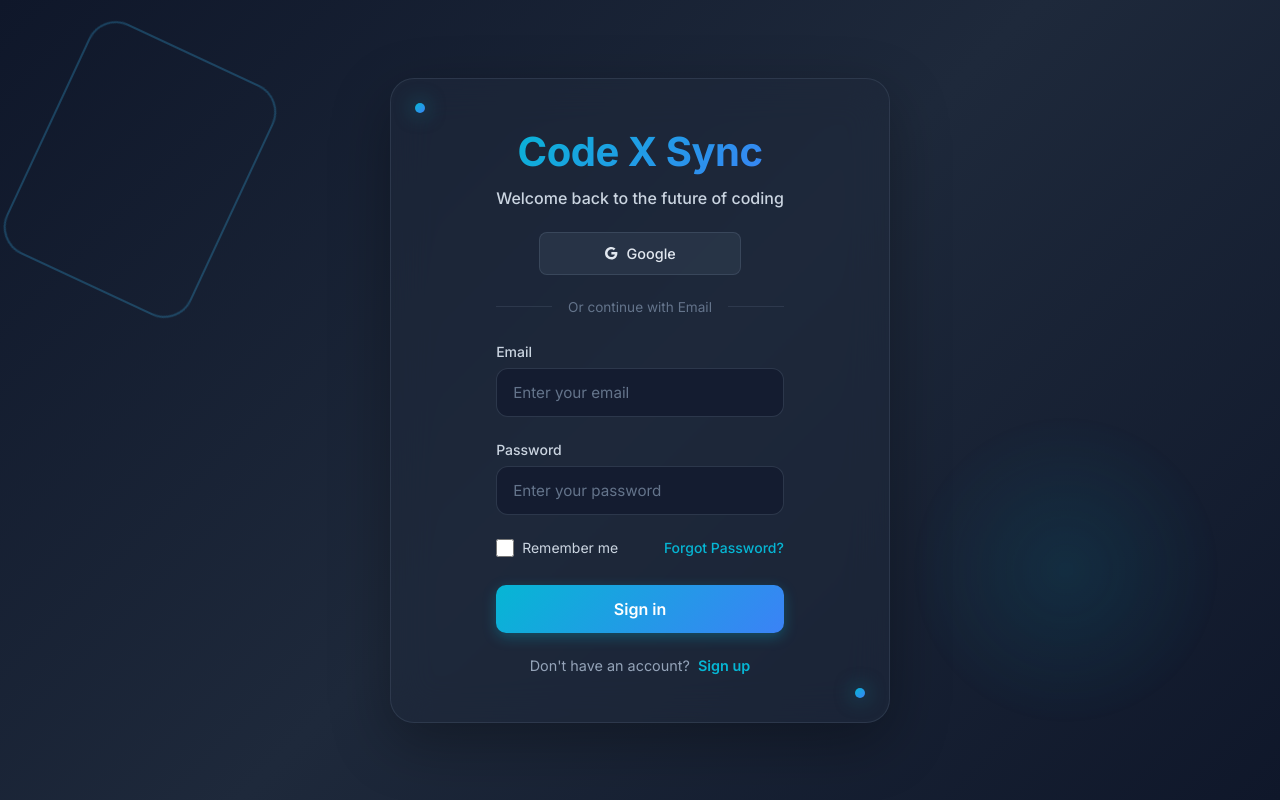
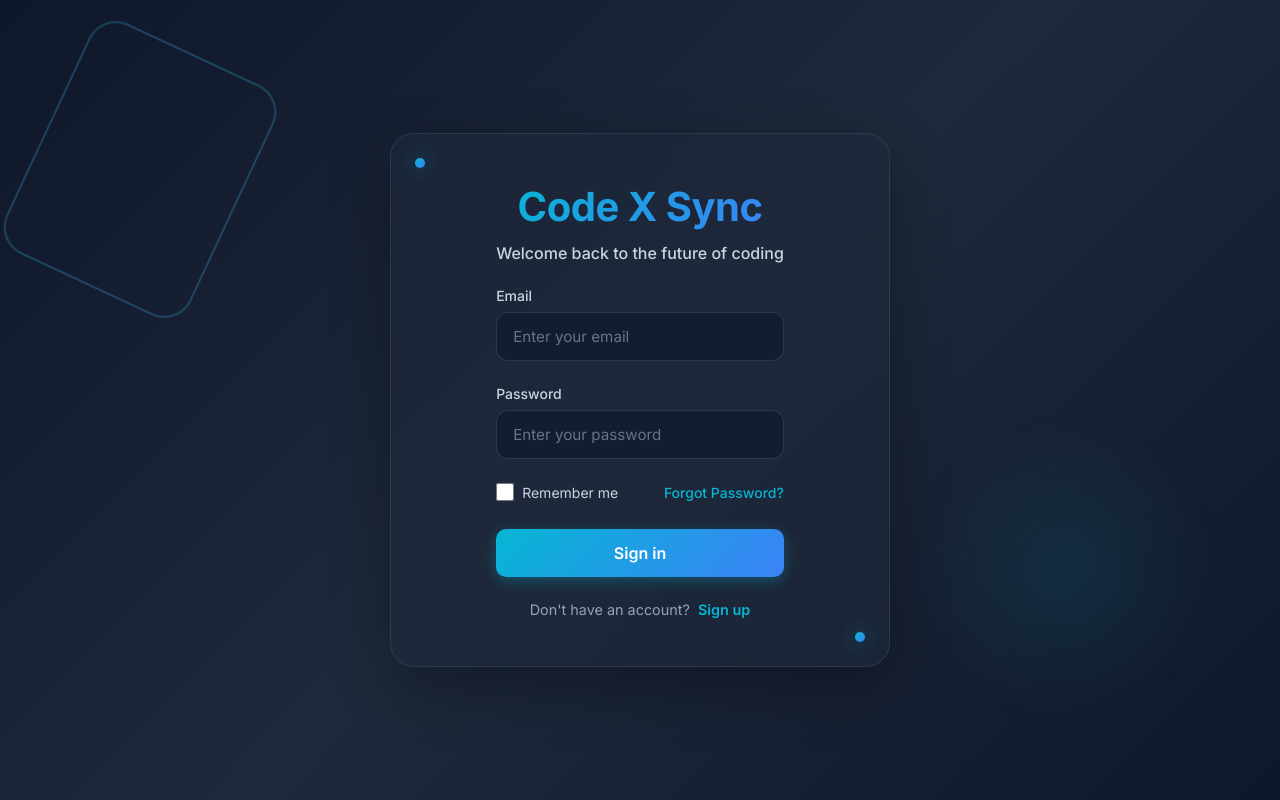
Before and after one commit to PranaySolanki/code-x-sync, a Next.js app: page /login in a window 1280 px wide. Built offline with nearby package versions, Linux system fonts and the light colour scheme; no server answers.

Commit message:
fullscreen hidden

```diff
--- a/src/app/login/page.js
+++ b/src/app/login/page.js
@@ -101,22 +101,22 @@ const LoginScreen = () => {
               </span>
             )}
 
-            <div className="social-login">
+            {/* <div className="social-login">
               {/* Uncomment this button if you want the side-by-side layout */}
               {/* <button type="button" className="social-btn github">
                 <ion-icon name="logo-github"></ion-icon>
                 <span>GitHub</span>
               </button> */}
               {/* MODIFIED: Wrap the Google button for centering */}
-              <div className="single-social-login-container">
+              {/* <div className="single-social-login-container">
                 <button type="button" className="social-btn google">
                   <ion-icon name="logo-google"></ion-icon>
                   <span>Google</span>
                 </button>
               </div>
-            </div>
+            </div>  */}
 
-            <div className="divider"><span>Or continue with Email</span></div>
+            {/* <div className="divider"><span>Or continue with Email</span></div>  */}
 
             <div className="input-box">
               <label htmlFor="email">Email</label>
```
Also changed, not shown: src/screen/EditorScreen/EditorContainer.js (+5 -5 lines).
